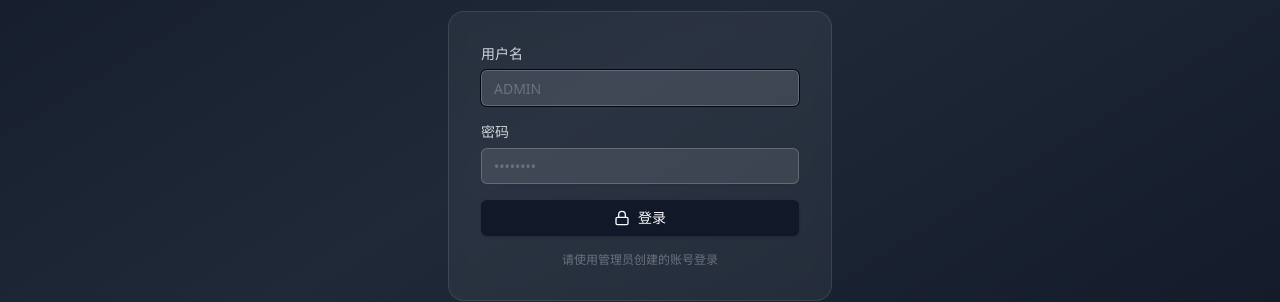
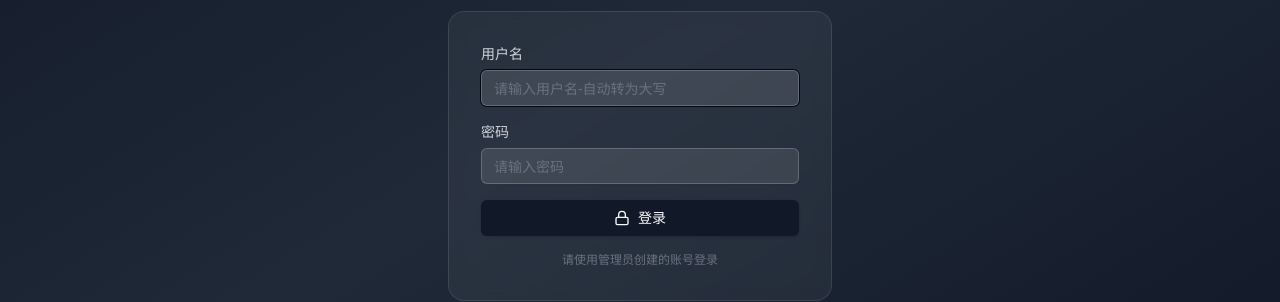
Before and after one commit to YU-JI-KUI/datapluse, a React (Vite) app in the folder frontend/: page /login in a window 1280 px wide. Shown: the part 328-630 px from the top of the page. Built offline with nearby package versions, Linux system fonts and the light colour scheme.

Commit message:
improvement

```diff
--- a/frontend/src/pages/Login.jsx
+++ b/frontend/src/pages/Login.jsx
@@ -57,7 +57,7 @@ export default function Login() {
               <Input
                 value={username}
                 onChange={e => setUsername(e.target.value.toUpperCase())}
-                placeholder="ADMIN"
+                placeholder="请输入用户名-自动转为大写"
                 className="bg-white/10 border-white/20 text-white placeholder:text-gray-500"
                 autoFocus
               />
@@ -68,7 +68,7 @@ export default function Login() {
                 type="password"
                 value={password}
                 onChange={e => setPassword(e.target.value)}
-                placeholder="••••••••"
+                placeholder="请输入密码"
                 className="bg-white/10 border-white/20 text-white placeholder:text-gray-500"
               />
             </div>
```
